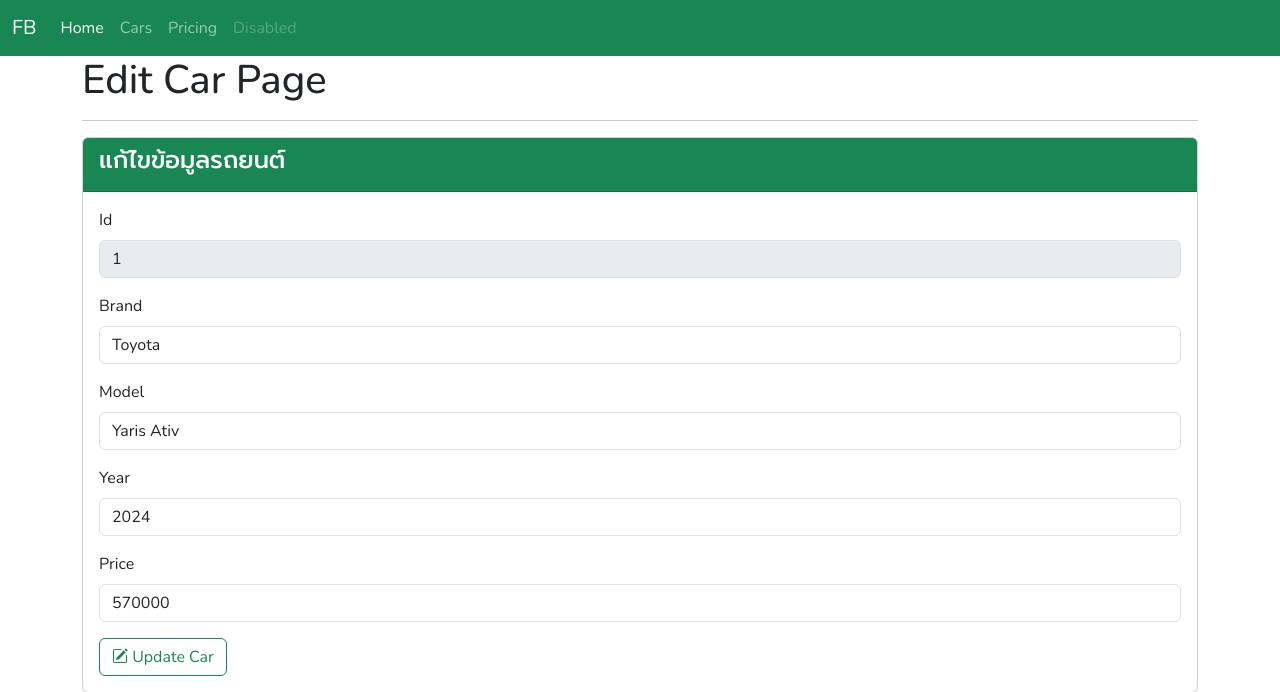
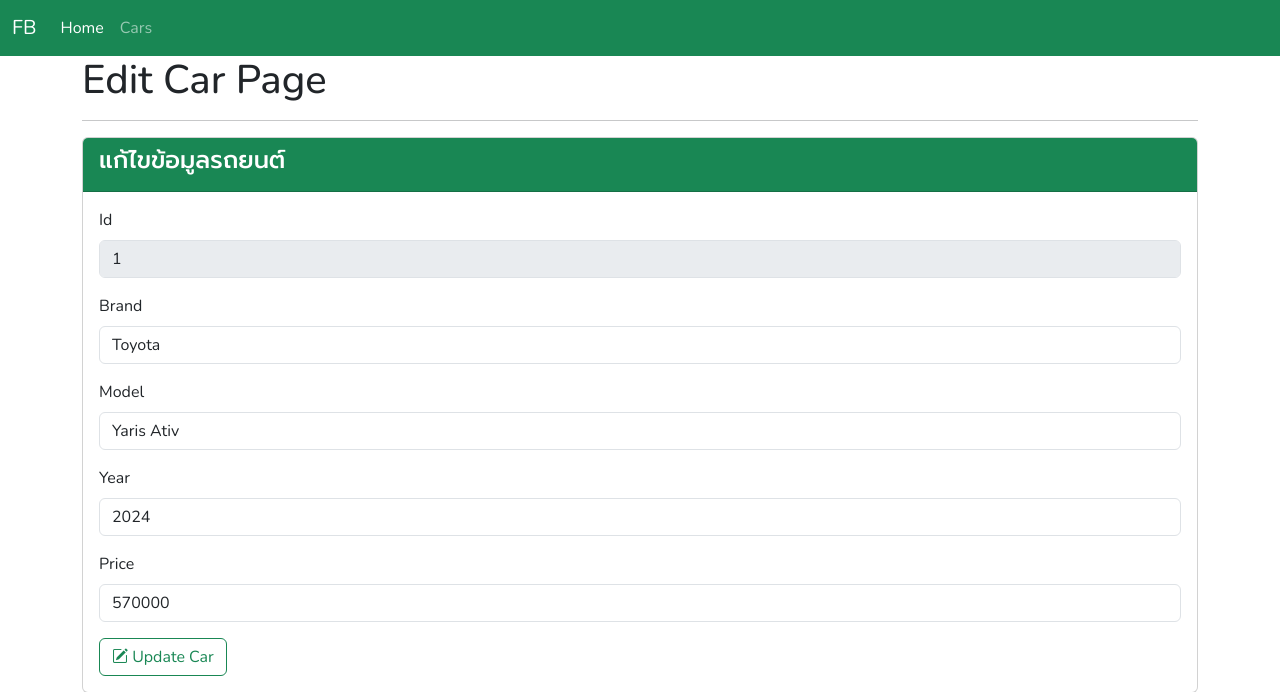
Before and after one commit to noasuke/flask-bootstrap, a Flask app: page /cars/1/edit in a window 1280 px wide. Shown: the top 692 px of the page. Run offline with Flask 3, Linux system fonts and the light colour scheme.

Commit message:
edit search with small letter

```diff
--- a/main.py
+++ b/main.py
@@ -19,7 +19,7 @@ def all_cars():
     brand = request.form['brand']
     tmp_cars = []
     for car in cars:
-      if brand in car['brand']:
+      if brand.lower() in car['brand'].lower():
         tmp_cars.append(car)
     # cars = tmp_cars
     return render_template('cars/cars.html',
--- a/templates/navbar.html
+++ b/templates/navbar.html
@@ -12,12 +12,7 @@
         <li class="nav-item">
           <a class="nav-link" href="{{url_for('all_cars')}}">Cars</a>
         </li>
-        <li class="nav-item">
-          <a class="nav-link" href="#">Pricing</a>
-        </li>
-        <li class="nav-item">
-          <a class="nav-link disabled" aria-disabled="true">Disabled</a>
-        </li>
+
       </ul>
     </div>
   </div>
```
